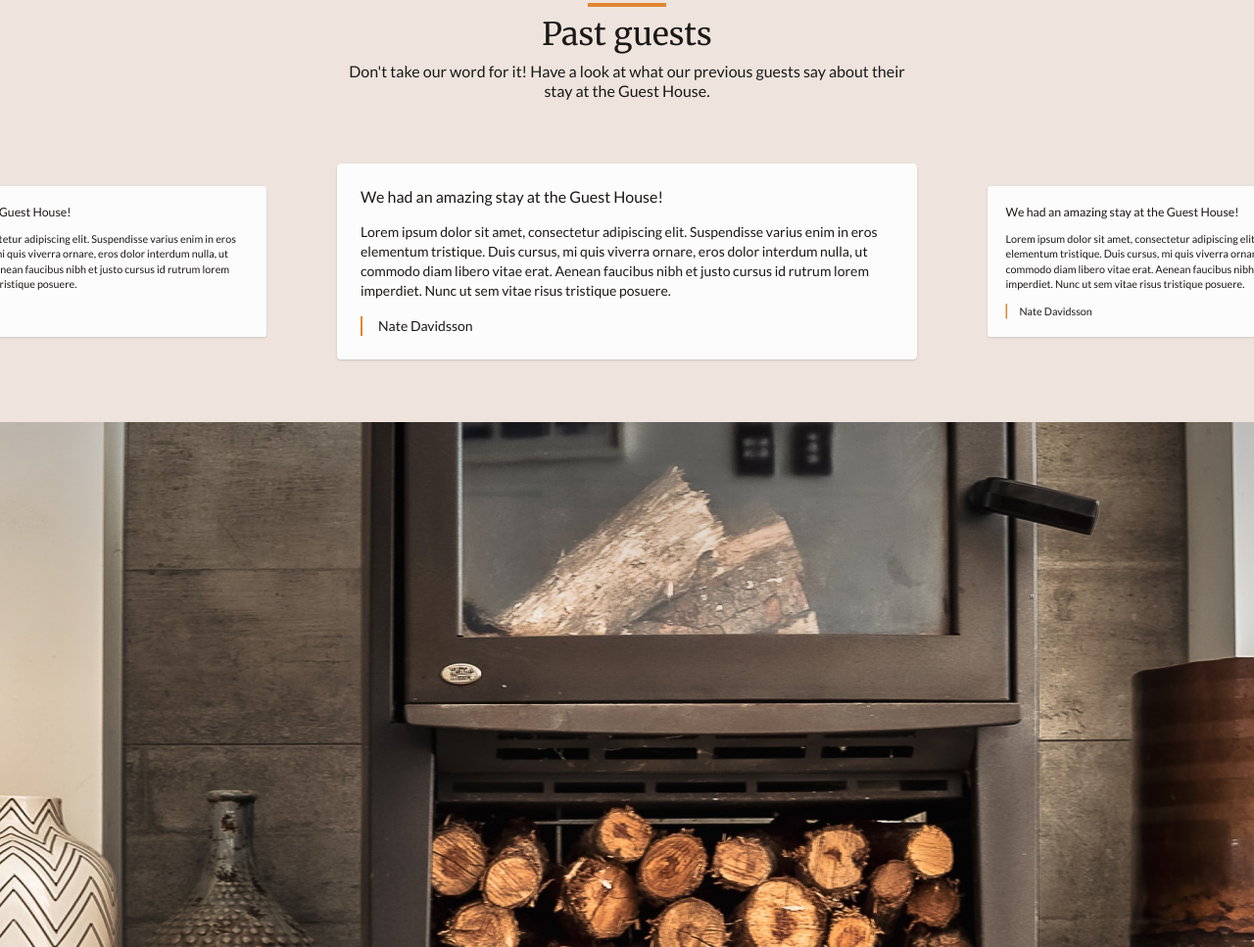
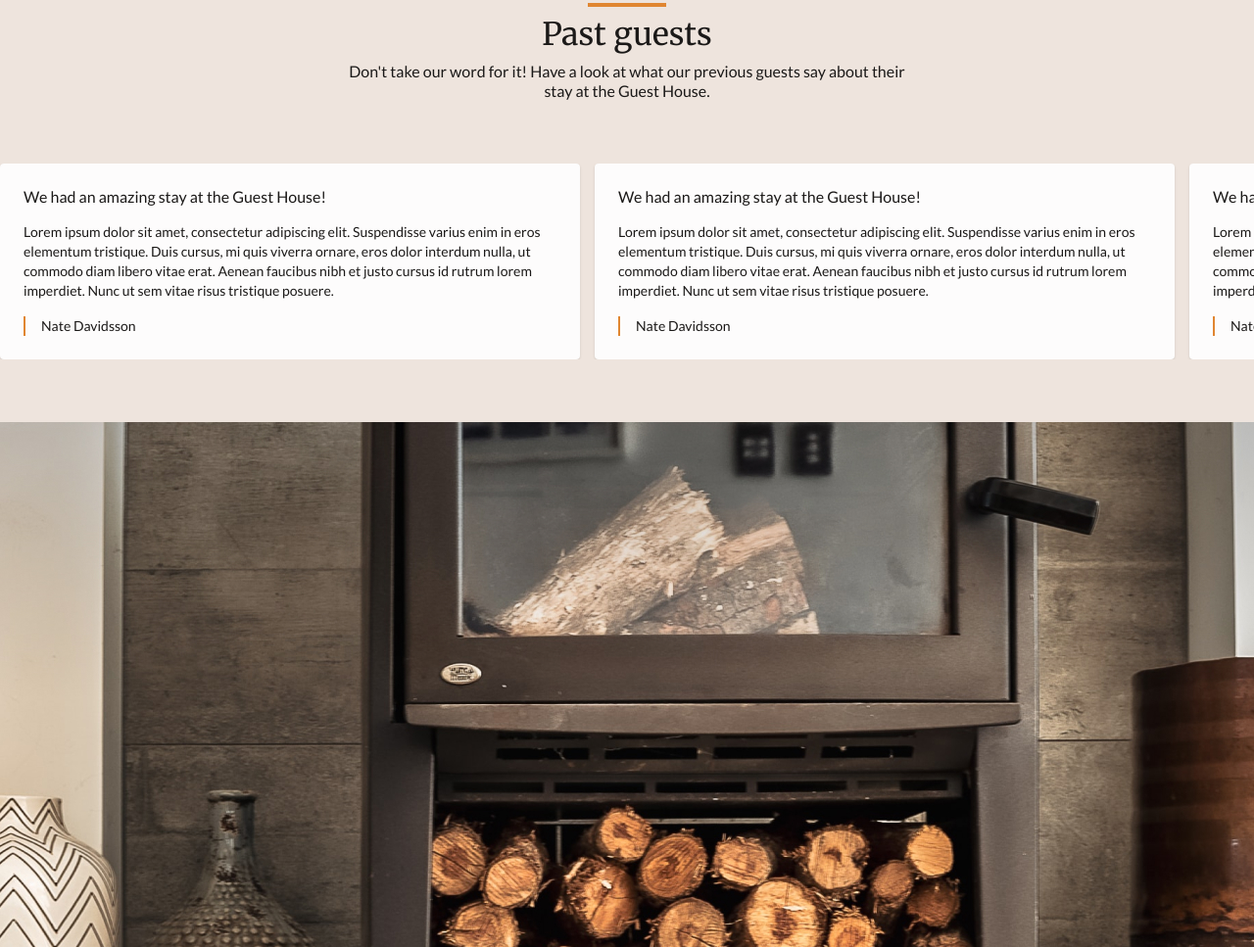
Before and after one commit to Vitalina-Oleksiienko/lake-house, a website built with Parcel: page src/index.html in a window 1280 px wide. Shown: the part 3209-4176 px from the top of the page at 98% size. Built offline with nearby package versions, Linux system fonts and the light colour scheme.

Commit message:
add slider swiper

```diff
--- a/src/index.js
+++ b/src/index.js
@@ -0,0 +1,43 @@
+new Swiper('.swiper', {
+  initialSlide: 0,
+  slidesPerView: "auto",
+  loop: true,
+  keyboard: {
+    enabled: true,
+    onlyInViewport: true,
+    pageUpDown: true,
+  },
+  spaceBetween: 15,
+  mousewheel: {
+    sensitivity: 1,
+    eventsTarget: ".swiper"
+  },
+  watchOverflow: true,
+  initialSlide: 1,
+  breakpoints: {
+    360: {
+      sliderPerView: 1,
+      pagination: {
+        el: '.swiper-pagination',
+      },
+    },
+    480: {
+      sliderPerView: 2,
+    },
+    768: {
+      sliderPerView: 3,
+    },
+    1024: {
+      sliderPerView: 4,
+
+        pagination: {
+            el: '.swiper-pagination',
+            type: 'bullets',
+        },
+      mousewheel: {
+        sensitivity: 4,
+        eventsTarget: ".swiper"
+      },
+    }
+  }
+})
--- a/src/partials/reviews.html
+++ b/src/partials/reviews.html
@@ -9,8 +9,9 @@
             </p>
         </header>
 
-        <div class="cards">
-            <div class="card">
+        <div class="cards swiper">
+          <div class="swiper-wrapper">
+              <div class="card swiper-slide">
               <p class="heading-xs">
                 We had an amazing stay at the Guest House!
               </p>
@@ -24,7 +25,7 @@
               </p>
               <p class="body-md feedback-author">Nate Davidsson</p>
             </div>
-            <div class="card focus">
+            <div class="card swiper-slide focus">
               <p class="heading-xs">
                 We had an amazing stay at the Guest House!
               </p>
@@ -38,7 +39,7 @@
               </p>
               <p class="body-md feedback-author">Nate Davidsson</p>
             </div>
-            <div class="card">
+            <div class="card swiper-slide">
               <p class="heading-xs">
                 We had an amazing stay at the Guest House!
               </p>
@@ -52,7 +53,11 @@
               </p>
               <p class="body-md feedback-author">Nate Davidsson</p>
             </div>
+
+          </div>
+           <div class="swiper-pagination"></div>
         </div>
+
     </div>
 </section>
 
--- a/src/sass/_new.scss
+++ b/src/sass/_new.scss
@@ -162,3 +162,7 @@
   display: flex;
   gap: var(--gap-md);
 }
+
+.swiper-pagination-bullet {
+  background: var(--clr-brown-light);
+}
```
